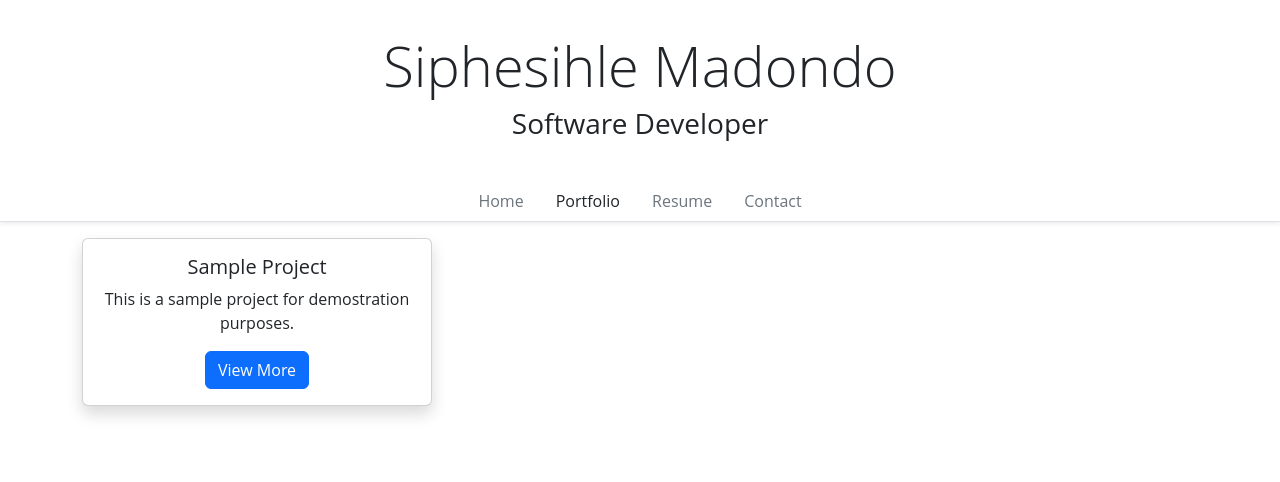
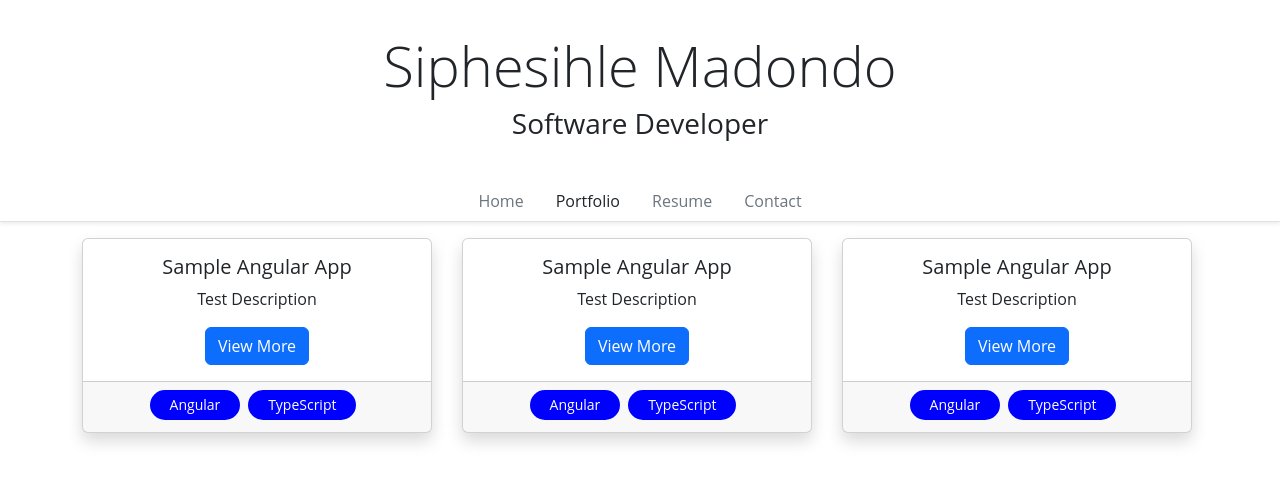
Before and after one commit to SiphesihleMadondo/SihlePortfolio, an Angular app: page /portfolio in a window 1280 px wide. Shown: the top 482 px of the page. Built offline with nearby package versions, Linux system fonts and the light colour scheme.

Commit message:
last batch on the 03/04/2024

```diff
--- /dev/null
+++ b/src/app/models/Project.ts
@@ -0,0 +1,10 @@
+export interface Project{
+
+    id:number;
+    name: string;
+    summary: string;
+    description: string;
+    projectLink: string;
+    pictures: string[];
+    tags: string[];
+}
--- a/src/app/portfolio/portfolio.component.html
+++ b/src/app/portfolio/portfolio.component.html
@@ -1,5 +1,18 @@
 <div class="container">
 
-    <app-project-card></app-project-card>
+    <div class="row">
+       <div class="col-lg-4 col-md-6 mb-4" style="max-width: 380px; min-width: 380px;">
+        <app-project-card [project]="project"></app-project-card>
+       </div>
+
+       <div class="col-lg-4 col-md-6 mb-4" style="max-width: 380px; min-width: 380px;">
+        <app-project-card [project]="project"></app-project-card>
+       </div>
+
+       <div class="col-lg-4 col-md-6 mb-4" style="max-width: 380px; min-width: 380px;">
+        <app-project-card [project]="project"></app-project-card>
+       </div>
+    </div>
+
 
 </div>
--- a/src/app/portfolio/portfolio.component.ts
+++ b/src/app/portfolio/portfolio.component.ts
@@ -1,6 +1,7 @@
 import { Component } from '@angular/core';
 import { Title } from '@angular/platform-browser';
 import { ProjectCardComponent } from '../project-card/project-card.component';
+import { Project } from '../models/Project';
 
 @Component({
   selector: 'app-portfolio',
@@ -11,6 +12,15 @@ import { ProjectCardComponent } from '../project-card/project-card.component';
 })
 export class PortfolioComponent {
 
+  project: Project = {
+    id: 0,
+    name: 'Sample Angular App',
+    summary: 'Test Description',
+    description: '',
+    projectLink: '',
+    tags: ['Angular', 'TypeScript'],
+    pictures: []
+  }
   constructor(private titleService: Title){
     this.titleService.setTitle('Siphesihle - Portfolio')
   }
--- a/src/app/project-card/project-card.component.css
+++ b/src/app/project-card/project-card.component.css
@@ -0,0 +1,11 @@
+.tag{
+    padding: 0 20px;
+    height: 30px;
+    width: fit-content;
+    font-size: 14px;
+    line-height: 30px;
+    border-radius: 25px;
+    background-color: blue;
+    color: white;
+
+}
--- a/src/app/project-card/project-card.component.html
+++ b/src/app/project-card/project-card.component.html
@@ -1,7 +1,15 @@
 <div class="card shadow text-center" style="max-width: 350px; min-width: 350px;">
     <div class="card-body">
-     <h5 class="card-title">Sample Project</h5>
-     <p class="card-text">This is a sample project for demostration purposes.</p>
+     <h5 class="card-title">{{project.name}}</h5>
+     <p class="card-text">{{project.summary}}</p>
      <button class="btn btn-primary">View More</button>
     </div>
+
+    <div class="card-footer">
+        <div class="d-flex flex-wrap justify-content-center">
+             @for(tag of project.tags; track project.id){
+                <div class="tag me-2 mb-1">{{tag}}</div>
+             }
+        </div>
+    </div>
 </div>
--- a/src/app/project-card/project-card.component.ts
+++ b/src/app/project-card/project-card.component.ts
@@ -1,4 +1,5 @@
-import { Component } from '@angular/core';
+import { Component, Input } from '@angular/core';
+import { Project } from '../models/Project';
 
 @Component({
   selector: 'app-project-card',
@@ -8,5 +9,6 @@ import { Component } from '@angular/core';
   styleUrl: './project-card.component.css'
 })
 export class ProjectCardComponent {
-
+  //passing data between components
+   @Input() project = {} as Project
 }
```
